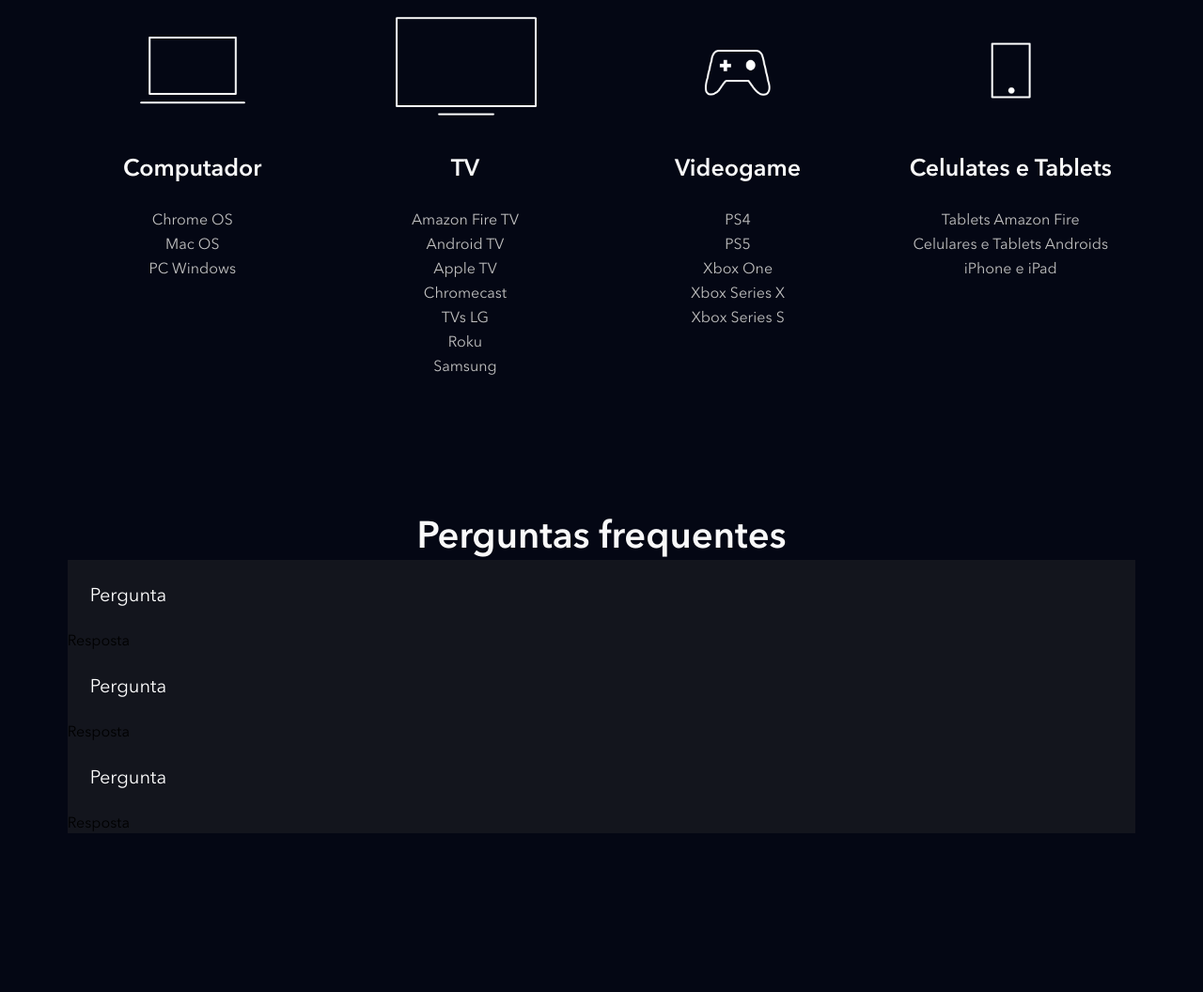
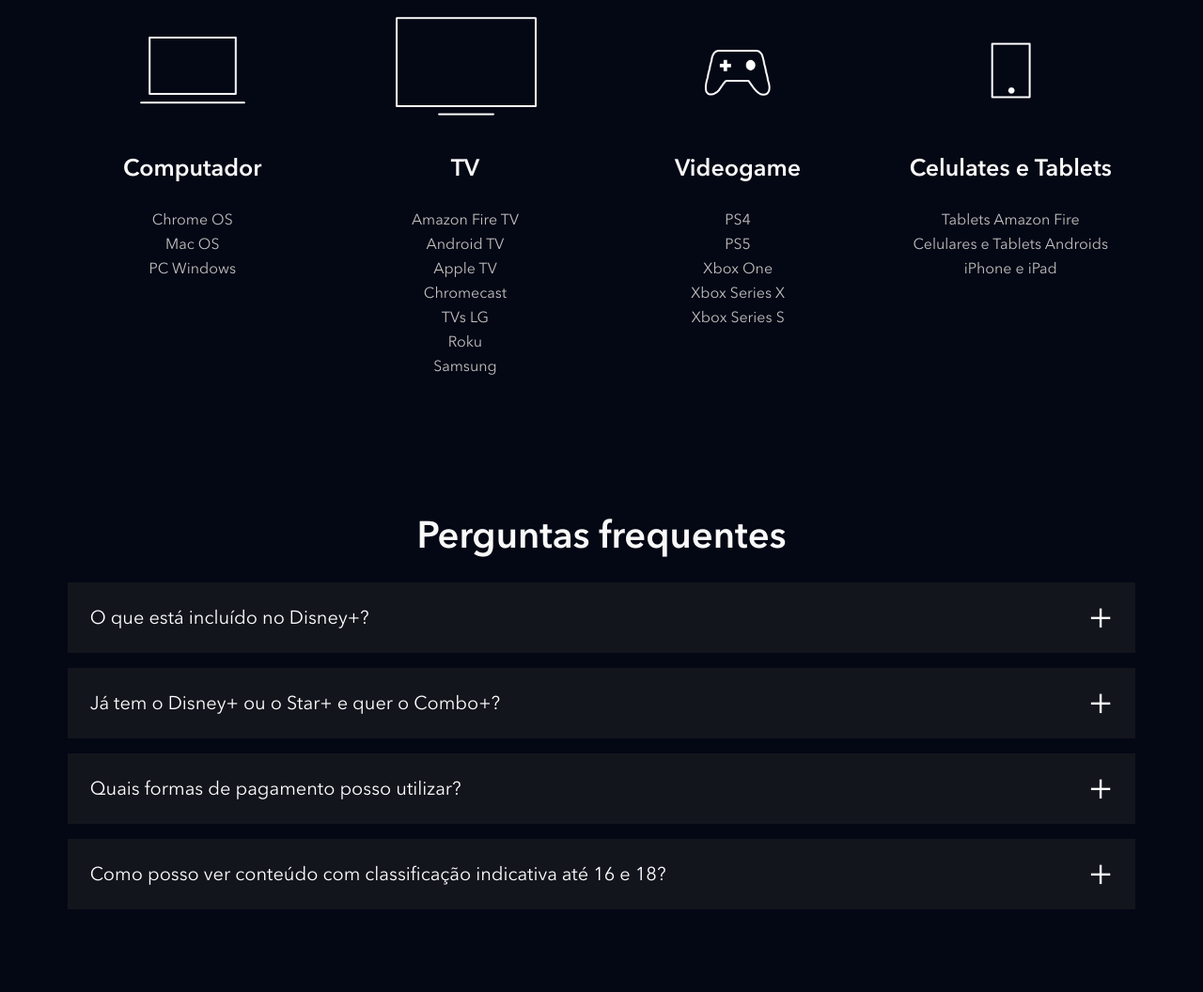
Before and after one commit to JJrCosta/clone_disney_puls_EBAC, a website: page index.html in a window 1280 px wide. Shown: the part 5915-6971 px from the top of the page at 94% size. Before the commit the page ends 6874 px from the top, so only its background shows below. Drawn offline with nearby package versions, Linux system fonts and the light colour scheme; files that its build step writes are made by us from their sources; files whose address does not match are found by name.

Commit message:
Edit faq section list

```diff
--- a/index.html
+++ b/index.html
@@ -208,27 +208,52 @@
             <h2 class="title">Perguntas frequentes</h2>
             <ul class="faq__questions">
                 <li class="faq__questions__item">
-                    <div class="faq__questions__item__question">
-                        Pergunta
+                    <div class="faq__questions__item__question" data-faq-question>
+                        O que está incluído no Disney+?
                     </div>
-                    <div class="faq__questions__item__answer">
-                        Resposta
+                    <div class="faq__questions__item__answer text--big">
+                        O Disney+ oferece:
+                        <ul>
+                            <li class="faq__questions__item__answer__list">Experiência de entretenimento exclusiva.</li>
+                            <li class="faq__questions__item__answer__list">As melhores histórias da Disney, Pixar, Marvel, Star Wars e National Geographic, tudo em um só lugar.</li>
+                            <li class="faq__questions__item__answer__list">Groupwatch: assista junto com amigos ou familiares, mesmo separados.</li>
+                            <li class="faq__questions__item__answer__list">Downloads ilimitados em até 10 dispositivos compatíveis.</li>
+                            <li class="faq__questions__item__answer__list">Mais de 300 títulos em 4K UHD e HDR.</li>
+                            <li class="faq__questions__item__answer__list">A possibilidade de assistir em até 4 dispositivos compatíveis simultaneamente sem custo adicional.</li>
+                            <li class="faq__questions__item__answer__list">IMAX Enhanced: disponível para alguns títulos da Marvel em dispositivos compatíveis com o Disney+.</li>
+                        </ul>
                     </div>
                 </li>
                 <li class="faq__questions__item">
-                    <div class="faq__questions__item__question">
-                        Pergunta
+                    <div class="faq__questions__item__question" data-faq-question>
+                        Já tem o Disney+ ou o Star+ e quer o Combo+?
                     </div>
-                    <div class="faq__questions__item__answer">
-                        Resposta
+                    <div class="faq__questions__item__answer text--big">
+                        Ao assinar o Combo+:
+                        <ul>
+                            <li class="faq__questions__item__answer__list">O valor da sua assinatura existente (anual ou mensal) será descontado do preço do Combo+.</li>
+                            <li class="faq__questions__item__answer__list">Se você assina o plano mensal, o valor que você paga mensalmente será descontado do preço do Combo+.</li>
+                            <li class="faq__questions__item__answer__list">Se você assina o plano anual, dividiremos o valor que você já pagou em 12 vezes e descontaremos esse valor do preço do Combo+ mensalmente.</li>
+                            <li class="faq__questions__item__answer__list">Você vai receber um e-mail com os valores detalhados assim que finalizar o pagamento.</li>
+                            <li class="faq__questions__item__answer__list">Lembre-se: você pode cancelar a assinatura quando quiser.</li>
+                        </ul>
+                        No momento, apenas a assinatura mensal do Combo+ está disponível.
                     </div>
                 </li>
                 <li class="faq__questions__item">
-                    <div class="faq__questions__item__question">
-                        Pergunta
+                    <div class="faq__questions__item__question" data-faq-question>
+                        Quais formas de pagamento posso utilizar?
                     </div>
-                    <div class="faq__questions__item__answer">
-                        Resposta
+                    <div class="faq__questions__item__answer text--big">
+                        Você pode utilizar: cartão de débito, cartão de crédito, PayPal, Mercado Pago, e também empresas parceiras como Google Play Store, App Store da Apple; Mercado Livre e provedores locais de TV, telefonia e internet.
+                    </div>
+                </li>
+                <li class="faq__questions__item">
+                    <div class="faq__questions__item__question" data-faq-question>
+                        Como posso ver conteúdo com classificação indicativa até 16 e 18?
+                    </div>
+                    <div class="faq__questions__item__answer text--big">
+                        Para poder acessar o catálogo completo que inclui conteúdo com classificação indicativa até 16 e 18, todos os usuários do Disney+ na América Latina devem atualizar as configurações de controle parental do perfil. É possível restringir o conteúdo de cada perfil e também adicionar um PIN de bloqueio. Os usuários que preferirem manter a configuração atual vão continuar aproveitando o Disney+ com a classificação indicativa até 14, podendo alterá-la a qualquer momento em "Editar Perfis".
                     </div>
                 </li>
             </ul>
--- a/src/main.js
+++ b/src/main.js
@@ -1,6 +1,7 @@
 document.addEventListener('DOMContentLoaded', function() {
     const buttons = document.querySelectorAll('[data-tab-button]');
     const tabsContainer = document.querySelectorAll('[data-tab-id]');
+    const questions = document.querySelectorAll('[data-faq-question]');
 
     for (let i = 0; i < buttons.length; i++) {
         buttons[i].addEventListener('click', function(btn) {
@@ -14,7 +15,18 @@
         })
 
     }
+
+    for (let i = 0; i < questions.length; i++) {
+        questions[i].addEventListener('click', abreOuFechaResposta);
+    }
 })
+
+function abreOuFechaResposta(elemento) {
+    const classe = 'faq__questions__item--is-open';
+    const elementoPai = elemento.target.parentNode;
+
+    elementoPai.classList.toggle(classe);
+}
 
 function removeBtnAtivo() {
     const buttons = document.querySelectorAll('[data-tab-button]');
--- a/src/styles/_faq.scss
+++ b/src/styles/_faq.scss
@@ -3,12 +3,14 @@
 
     h2 {
         text-align: center;
+        margin-bottom: 24px;
     }
 
     &__questions {
 
         &__item {
             background-color: #13151d;
+            margin-bottom: 16px;
 
             &__question {
                 color: #fff;
@@ -16,7 +18,51 @@
                 padding: 24px;
                 display: block;
                 cursor: pointer;
+                position: relative;
+
+                &::after {
+                    content: '+';
+                    position: absolute;
+                    top: 0;
+                    right: 24px;
+                    height: 100%;
+                    display: flex;
+                    align-items: center;
+                    font-size: 40px;
+                }
             }
+
+            &__answer {
+                height: 0;
+                overflow: hidden;
+                padding: 0 24px;
+                transition: height, .5s ease;
+
+                &__list {
+                    list-style: disc;
+                    padding-top: 24px;
+                    margin-left: 40px;
+                }
+
+                &__list:last-child {
+                    padding-bottom: 24px;
+                }
+
+            }
+
+            &--is-open {
+                .faq__questions__item__question::after {
+                    content: '-';
+                }
+
+                .faq__questions__item__answer {
+                    height: auto;
+                    padding-bottom: 24px;
+                    transition: height, .5s ease;
+                }
+            }
+
+
         }
     }
 }
```
